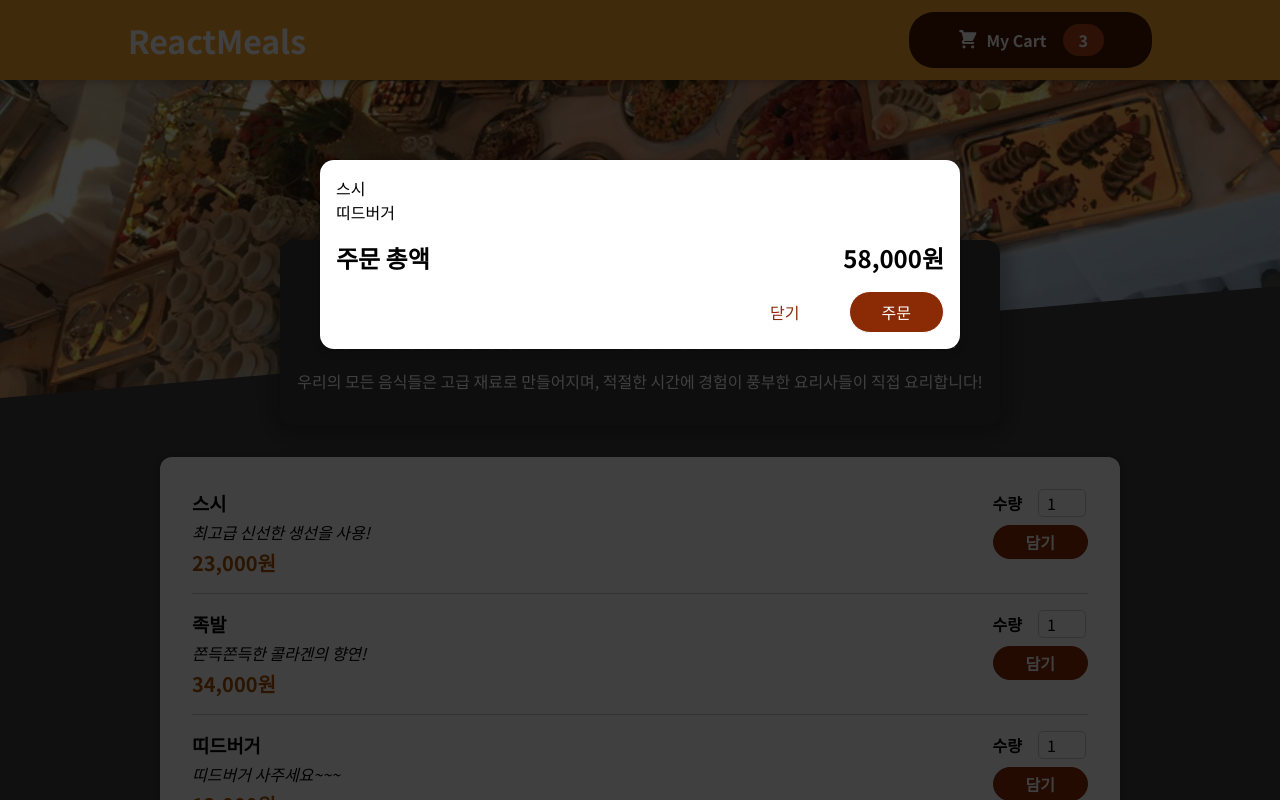
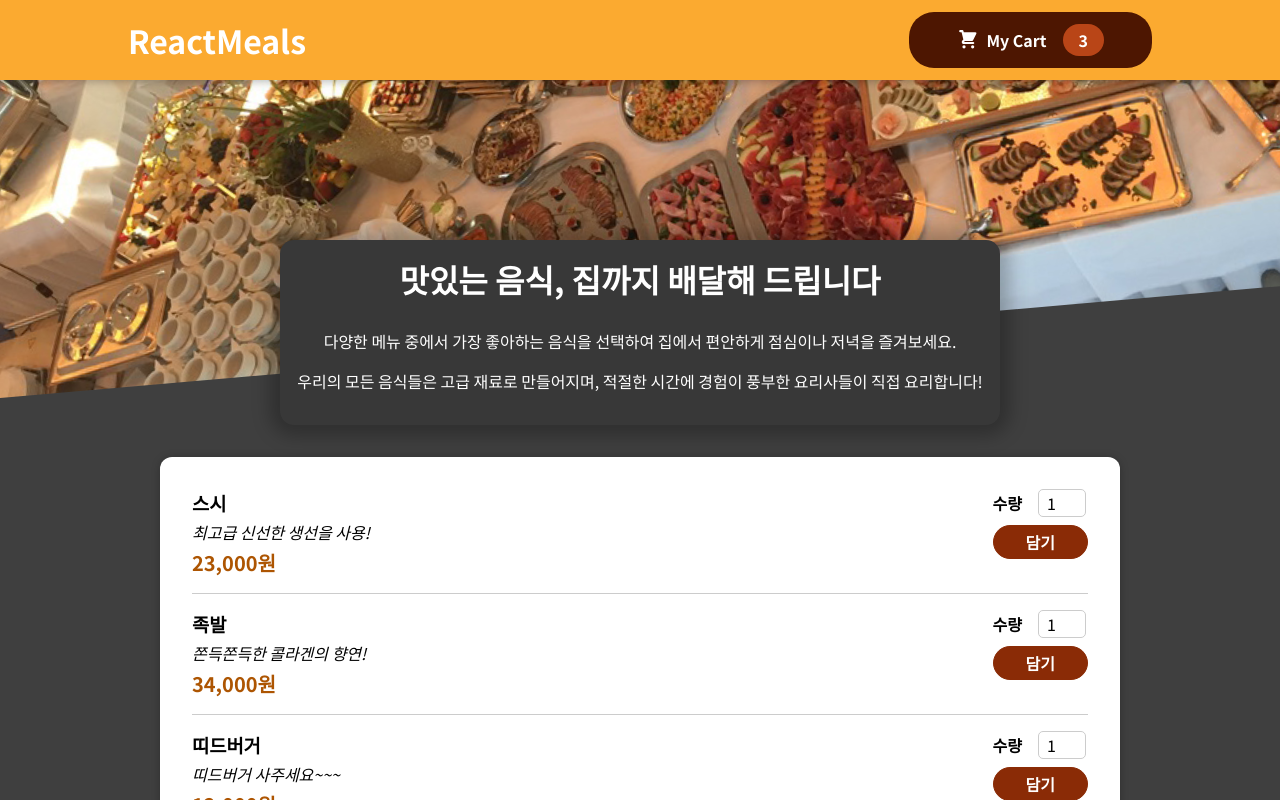
Before and after one commit to jehoonje/react-study202406, a React (Create React App) app: page / in a window 1280 px wide. Shown: the top 800 px of the page. Built offline with nearby package versions, Linux system fonts and the light colour scheme.

Commit message:
# modal  열고 닫기 처리

```diff
--- a/src/App.js
+++ b/src/App.js
@@ -1,4 +1,4 @@
-import React from 'react';
+import React ,{useState} from 'react';
 import Header from './components/Food/Layout/Header';
 import Meals from './components/Food/Meals/Meals';
 import Cart from './components/Food/Cart/Cart';
@@ -6,10 +6,20 @@ import CartProvider from './store/CartProvider';
 
 const App = () => {
 
+  // 장바구니 모달을 열고 닫는 상태변수
+  const [cartIsShown, setCartIsShown] = useState(false);
+
+  // 모달을 열어주는 핸들러
+  const showCartHandler = () => setCartIsShown(true);
+
+  // 모달을 닫아주는 핸들러
+  const hideCartHandler = () => setCartIsShown(false);
+
+
   return (
     <CartProvider>
-      <Cart />
-      <Header />
+      { cartIsShown && <Cart onClose={hideCartHandler}/> }
+      <Header onShowCart={showCartHandler}/>
       <div id="main">
         <Meals />
       </div>
```
